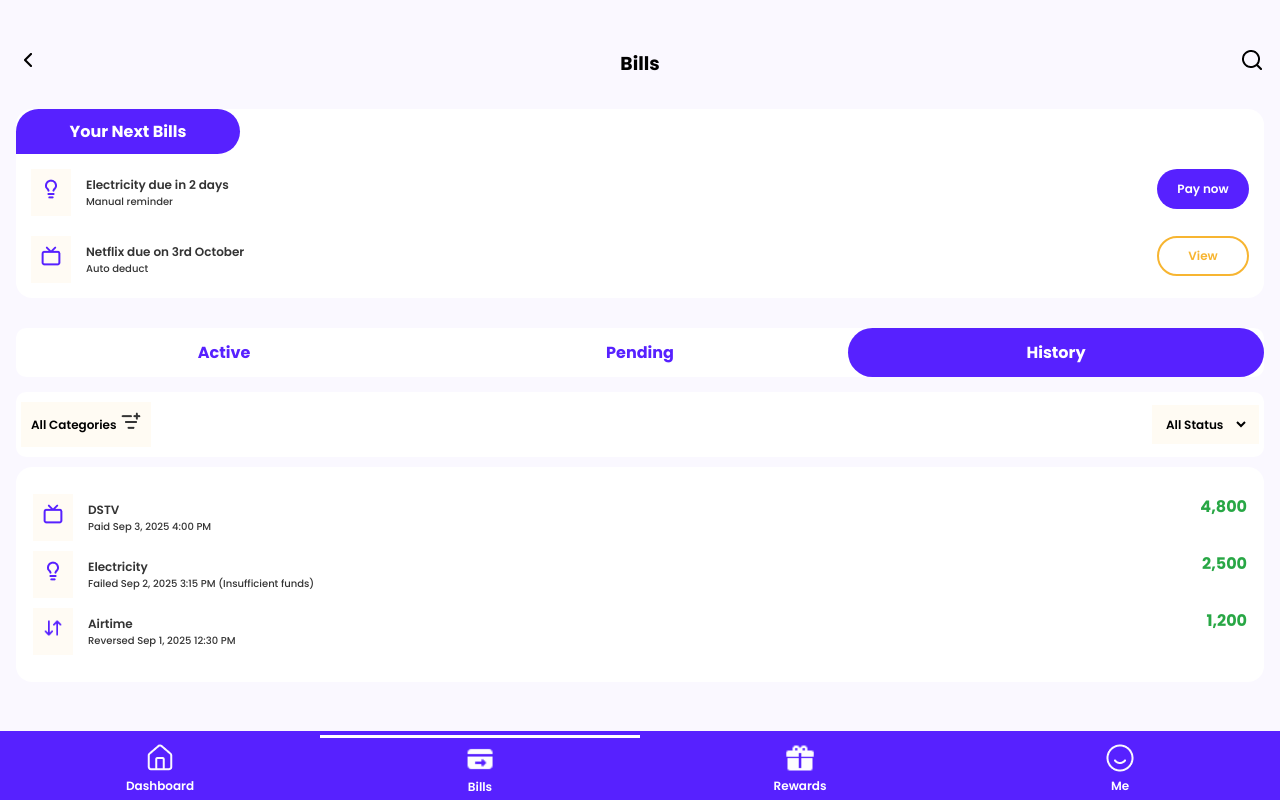
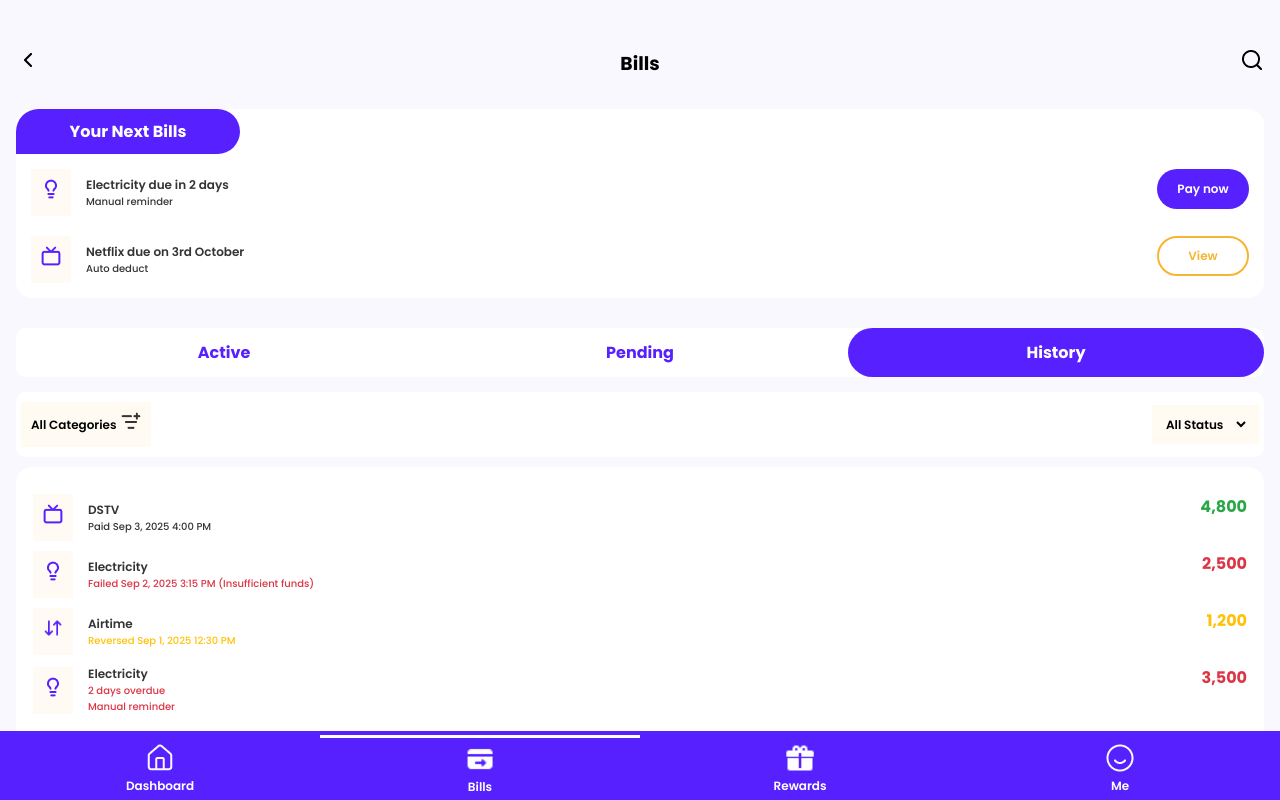
Before and after one commit to ObiKennedi/rabba-app, a Next.js app: page /bills in a window 1280 px wide. Both pictures are taken after a click on the item "History". Built offline with nearby package versions, Linux system fonts and the light colour scheme.

Commit message:
made thre history function well

```diff
--- a/components/dashboard/Bills.tsx
+++ b/components/dashboard/Bills.tsx
@@ -184,6 +184,14 @@ function HistoryComponent() {
             amount: 1200,
             status: "Reversed Sep 1, 2025 12:30 PM",
         },
+        {
+            id: 4,
+            name: "Electricity",
+            icon: "/Frame (5).png",
+            amount: 3500,
+            status: "2 days overdue",
+            substatus: "Manual reminder",
+        },
     ];
 
     if (historyBills.length === 0) {
@@ -194,6 +202,12 @@ function HistoryComponent() {
             />
         )
     }
+    const getStatusClass = (status: string): string => {
+        if (status.toLowerCase().includes("failed")) return "sub";
+        if (status.toLowerCase().includes("reversed")) return "sub1";
+        if (status.toLowerCase().includes("overdue")) return "sub";
+        return "";
+    };
     return (
         <div className="history">
             <div className="history1">
@@ -202,7 +216,7 @@ function HistoryComponent() {
                     <div className="tab-contentimg"><Image src="/Frame (14).png" alt="avatar" width={20} height={20} /></div>
                 </div>
                 <div className="history2">
-                    <select name="" id="">
+                    <select name="status" id="">
                         <option value="" disabled selected hidden>All Status</option>
                         <option value="today">Today</option>
                         <option value="month">This Month</option>
@@ -212,20 +226,34 @@ function HistoryComponent() {
             </div>
             <div className="bills-content">
                 <div className="tab-content">
-                    {historyBills.map((bill) => (
+                    {historyBills.map((bill) => {
+                        const statusClass = getStatusClass(bill.status!);
+                        return (
                             <div className="tab-content1" key={bill.id}>
                                 <div className="tab-content2">
                                     <div className="tab-contentimg">
-                                    <Image src={bill.icon} alt={bill.name} width={20} height={20} />
+                                        <Image
+                                            src={bill.icon}
+                                            alt={bill.name}
+                                            width={20}
+                                            height={20}
+                                        />
                                     </div>
                                     <div>
                                         <p>{bill.name}</p>
-                                    <p>{bill.status}</p>
+                                        <p className={statusClass}>{bill.status}</p>
+                                        {bill.substatus && (
+                                            <p className={statusClass}>{bill.substatus}</p>
+                                        )}
                                     </div>
                                 </div>
-                            <p>{bill.amount.toLocaleString()}</p>
+
+                                <p className={statusClass}>
+                                    {bill.amount.toLocaleString()}
+                                </p>
                             </div>
-                    ))}
+                        );
+                    })}
                 </div>
             </div>
 
```
Lines whose indentation alone changed are shown as unchanged.
